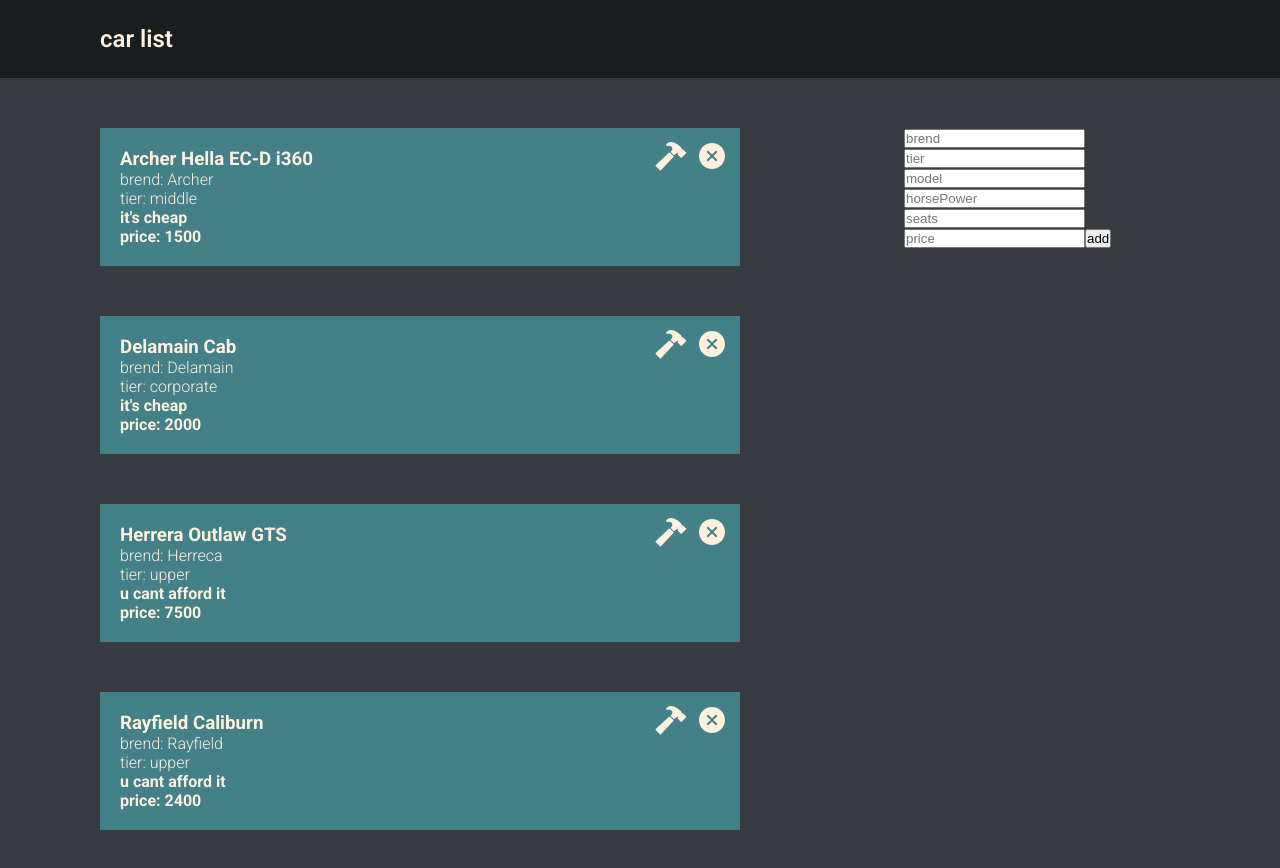
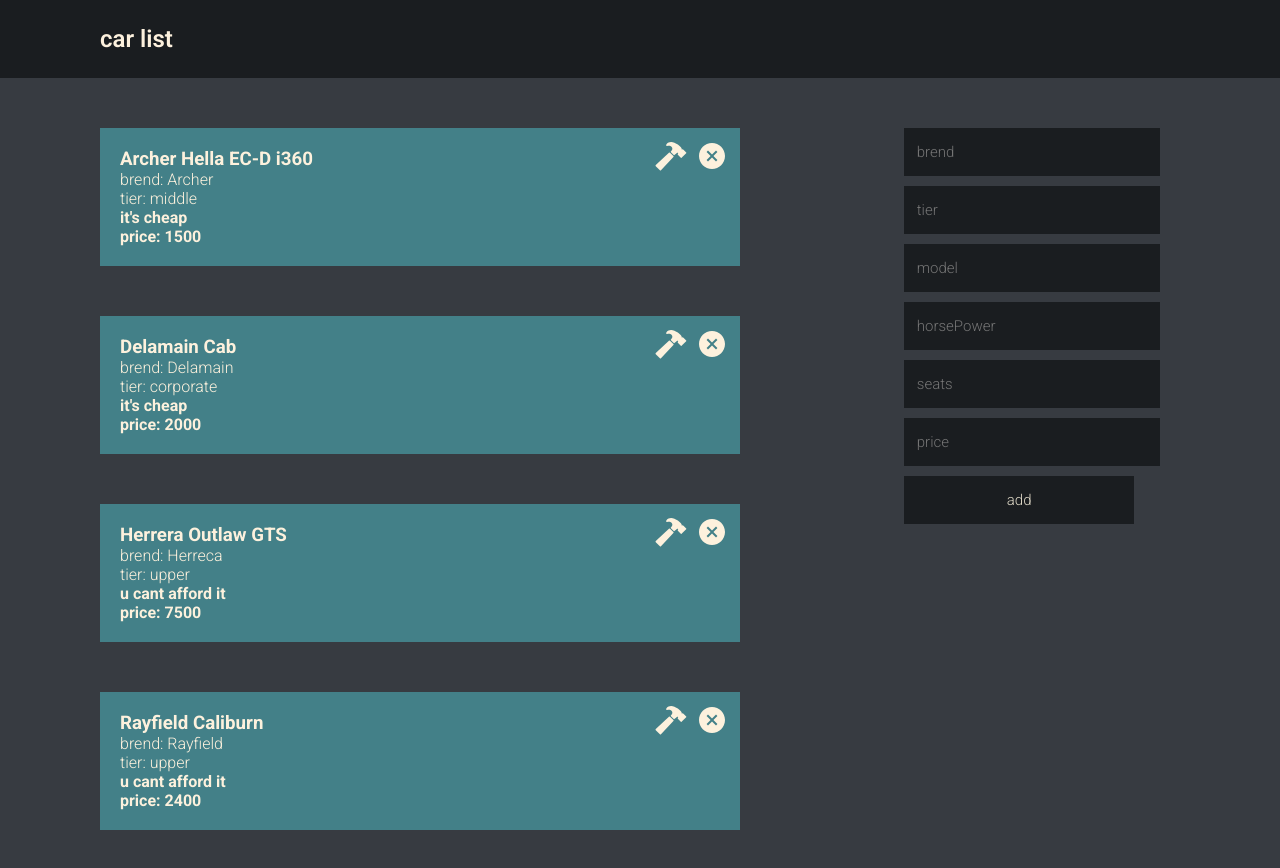
Before and after one commit to zaZZa564/react-project, a React (Create React App) app: page / in a window 1280 px wide. Shown: the top 868 px of the page. Built offline with nearby package versions, Linux system fonts and the light colour scheme.

Commit message:
input area css

```diff
--- a/src/style/style.css
+++ b/src/style/style.css
@@ -59,3 +59,16 @@ main .car {
 .edit-icon:hover {
   opacity: 0.5;
 }
+
+aside form input, aside form textarea, aside form button {
+  width: 90%;
+  padding: 15px 5%;
+  font-family: "Roboto", serif;
+  font-weight: 300;
+  margin-bottom: 10px;
+  border: 0;
+  background: var(--header-background-color);
+  color: var(--secondary-color);
+  outline: none;
+  font-size: 15px;
+}
```
